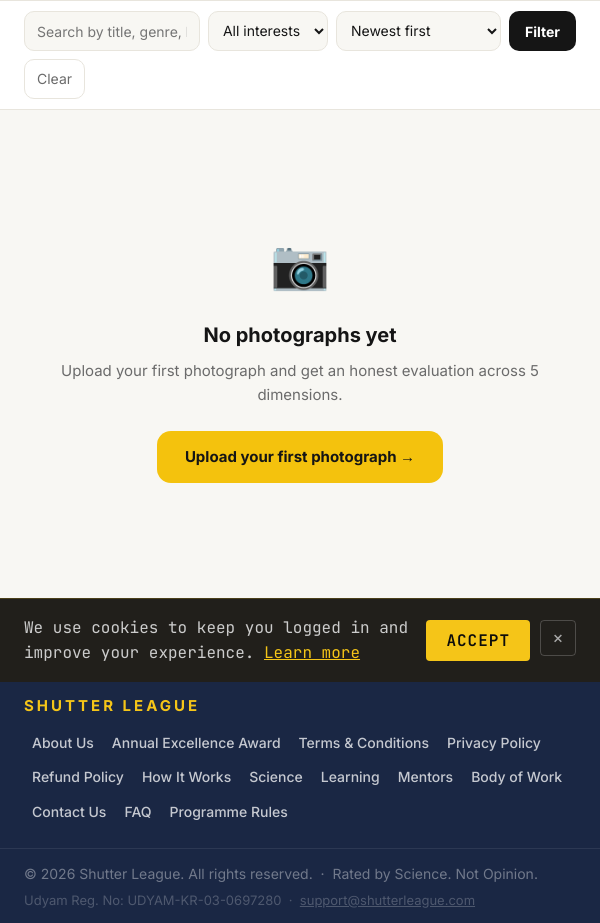
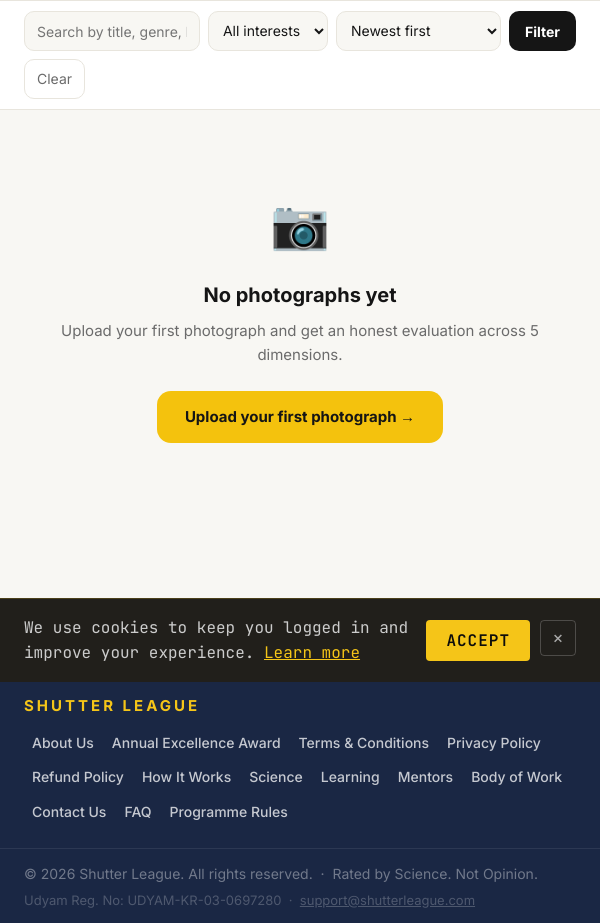
Before and after one commit to sreelivinglens/lens-league-apex, a Python web app: template templates/my_gallery.html in a window 600 px wide. Shown: the part 118-1041 px from the top of the page. Run offline with Jinja, Linux system fonts and the light colour scheme; the template is opened without the code that fills it, so the values that code supplies are empty.

Commit message:
Update my_gallery.html

```diff
--- a/templates/my_gallery.html
+++ b/templates/my_gallery.html
@@ -175,7 +175,7 @@
 .mg-inner {
   max-width: 1200px;
   margin: 0 auto;
-  padding: 56px 16px;
+  padding: 16px 16px 56px;
 }
 .mg-count {
   font-size: 14px;
@@ -187,15 +187,16 @@
   grid-template-columns: 1fr 1fr;
   gap: 6px;
 }
-@media (max-width: 600px) {
+/* 2-col on all mobile sizes up to tablet */
+@media (max-width: 767px) {
   .mg-grid { grid-template-columns: 1fr 1fr !important; gap: 6px !important; }
 }
 /* audit sentinel — do not remove */
+@media (max-width: 600px) {
+  .mg-grid { grid-template-columns: 1fr 1fr !important; }
+}
 @media (max-width: 360px) {
   .mg-grid { grid-template-columns: 1fr !important; }
-}
-@media (min-width: 600px) {
-  .mg-grid { grid-template-columns: 1fr 1fr 1fr; }
 }
 @media (min-width: 768px) {
   .mg-grid { grid-template-columns: repeat(4, 1fr); gap: 12px; }
```
